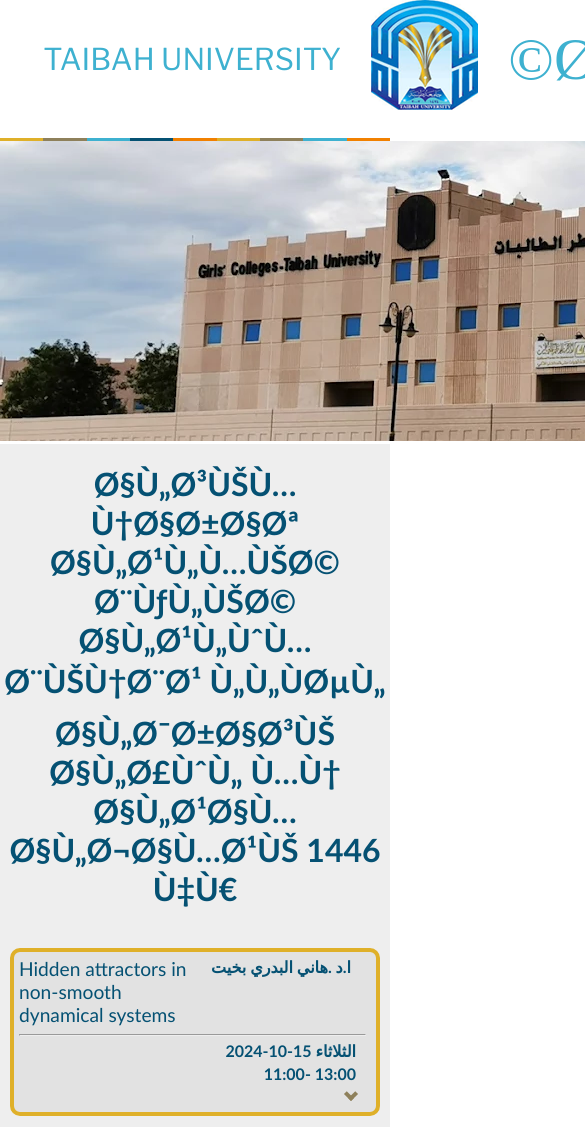
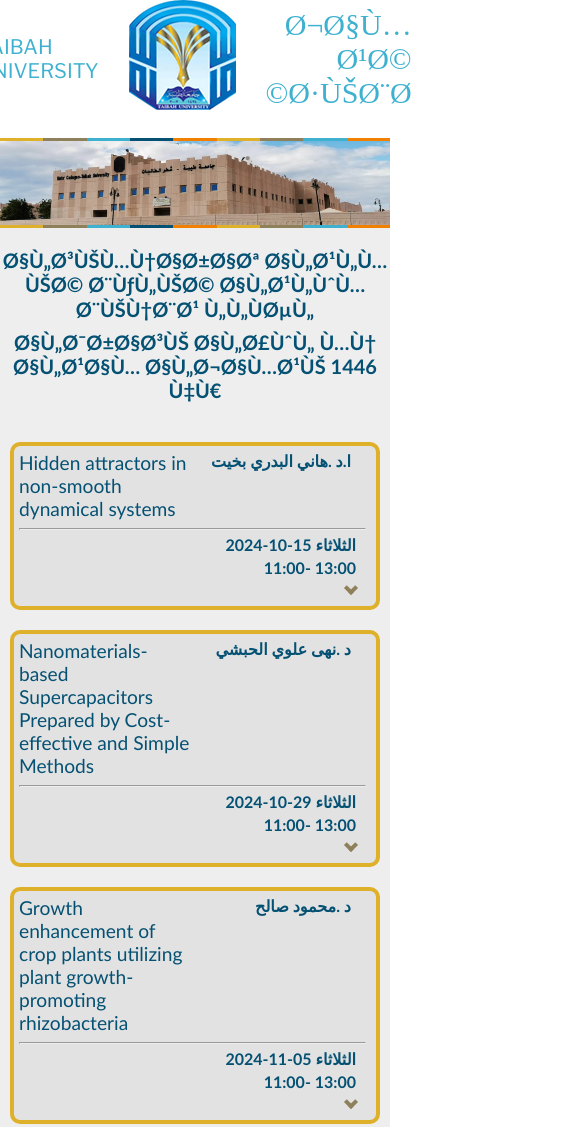
Before and after one commit to nahedben/seminarProj, a plain HTML site: page index.html in a window 390 px wide. Shown: the top 1127 px of the page, 585 px wide, since content can reach past the window. Drawn offline with nearby package versions, Linux system fonts and the light colour scheme; a web font is replaced by a local one.

Commit message:
make responsive page

```diff
--- a/index.html
+++ b/index.html
@@ -44,14 +44,14 @@
     </navbar> -->
     <div class="title-section">
       <div class="t1-eng-arab">Taibah university</div>
-      <img src="./assets/taibah_logo.png" alt="" />
+      <img class="logo" src="./assets/taibah_logo.png" alt="" />
       <div class="t1-eng-arab arab" lang="ar">جامعة طيبة</div>
     </div>
 
     <!-- <h1>Seminars 2024</h1> -->
-    <div class="imgs-container">
-      <div class="colored_lines-container">
-        <div class="edge yellow"></div>
+    <!-- <div class="imgs-container"> -->
+    <div class="colored_lines-container" id="col-band-1">
+      <!-- <div class="edge yellow"></div>
         <div class="edge brown"></div>
         <div class="edge turq"></div>
         <div class="edge blue"></div>
@@ -59,12 +59,13 @@
         <div class="edge yellow"></div>
         <div class="edge brown"></div>
         <div class="edge turq"></div>
-        <div class="edge orange"></div>
-      </div>
-      <img src="./assets/girl_college.png" alt="" />
-      <!-- <img src="./assets/taibah_university_yanb.png" alt="" /> -->
-      <!-- <img src="./assets/girl_college.png" alt=""> -->
+        <div class="edge orange"></div> -->
     </div>
+    <img class="cont-img" src="./assets/girl_college.png" alt="" />
+    <!-- <img src="./assets/taibah_university_yanb.png" alt="" /> -->
+    <!-- <img src="./assets/girl_college.png" alt=""> -->
+    <div class="colored_lines-container" id="col-band-2"></div>
+    <!-- </div> -->
     <section class="smi-sckedule">
       <div class="title2" lang="ar" direction="ltr">
         السيمنارات العلمية بكلية العلوم بينبع للفصل الدراسي الأول من العام
--- a/script.js
+++ b/script.js
@@ -64,7 +64,30 @@ const seminars = [
     isVisible: "none",
   },
 ];
-
+const bandColors = [
+  "edge yellow",
+  "edge brown",
+  "edge turq",
+  "edge blue",
+  "edge orange",
+  "edge yellow",
+  "edge brown",
+  "edge turq",
+  "edge orange",
+];
+const coloredDiv = document.getElementById("col-band-1");
+const coloredDiv2 = document.getElementById("col-band-2");
+const rendercoloredDivs = () => {
+  const divHtml = bandColors
+    .map((div) => {
+      return `<div class="${div}"></div>`;
+    })
+    .join("");
+  console.log(divHtml);
+  coloredDiv.innerHTML = divHtml;
+  coloredDiv2.innerHTML = divHtml;
+};
+rendercoloredDivs();
 const contentContainer = document.getElementById("cont-items");
 const chev = document.getElementById("chevron-arrow-left");
 
--- a/styles.css
+++ b/styles.css
@@ -58,7 +58,7 @@ li {
   /* justify-items: baseline; */
   justify-content: center;
   margin: auto;
-  width: 1263px;
+  width: auto;
   margin-bottom: 20px;
 }
 .t1-eng-arab {
@@ -75,8 +75,23 @@ li {
   font-size: 60px;
   font-family: "Zain";
 }
+.imgs-container {
+  padding: 0px;
+  margin: 0px;
+  height: auto;
+}
+.cont-img {
+  margin-top: 0px;
+  margin-bottom: -5px;
+  border: none;
+  padding: 0px;
+  width: 100%;
+}
 .colored_lines-container {
   display: flex;
+  margin-top: 0px;
+  margin-bottom: 0px;
+
   /* justify-content: center; */
 }
 .edge {
@@ -225,3 +240,21 @@ h3 {
   display: flex;
   justify-content: end;
 }
+
+@media (max-width: 750px) {
+  logo {
+    width: 40%;
+    height: 40%;
+  }
+  .t1-eng-arab {
+    /* text-size-adjust: 40%; */
+    font-size: 20px;
+    /* font-size: 15px; */
+  }
+  .arab {
+    font-size: 30px;
+  }
+  .title2 {
+    font-size: 20px;
+  }
+}
```
